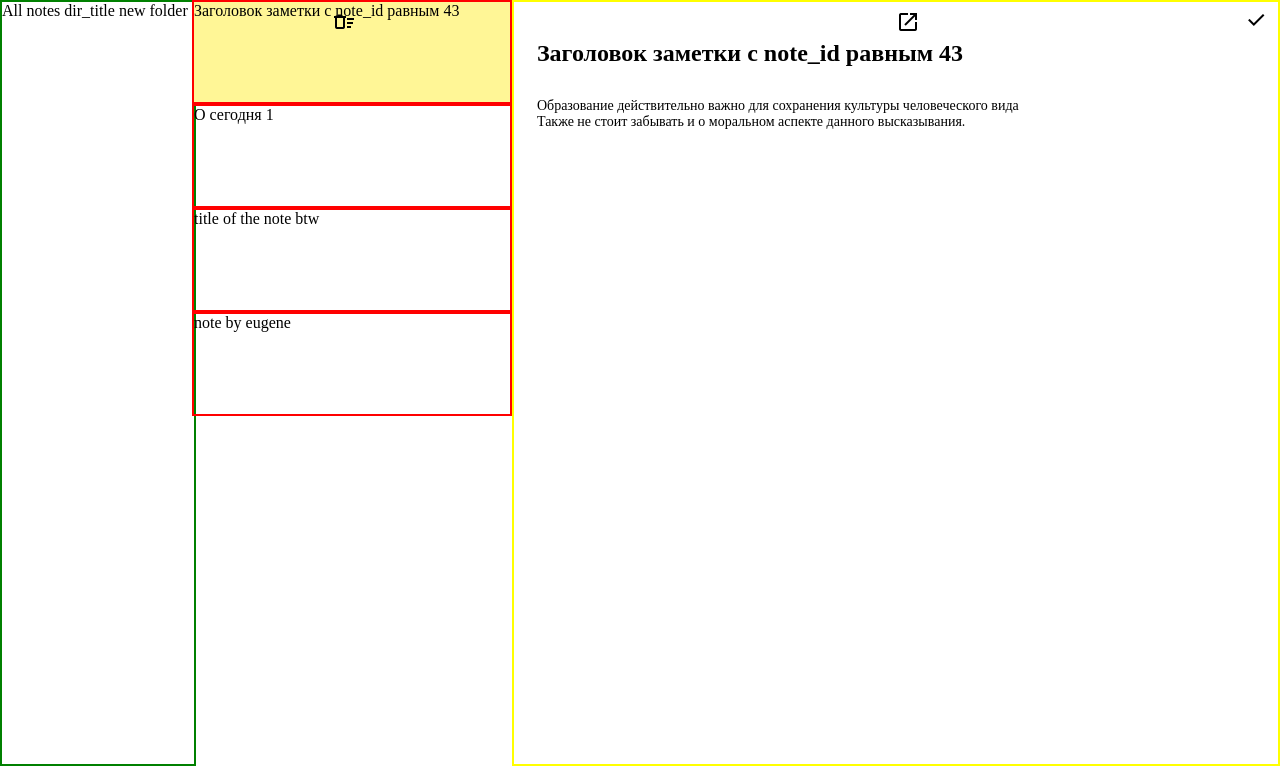
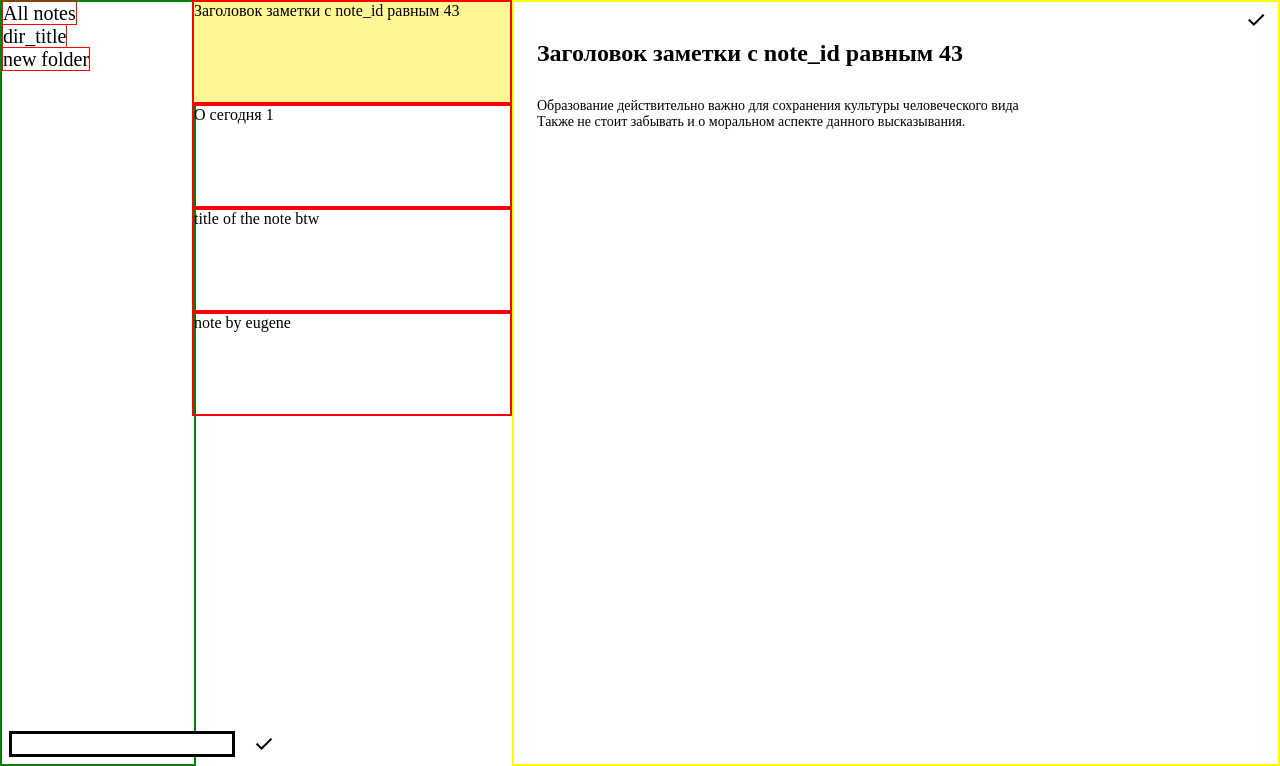
Before and after one commit to dvch-eugene/Proda, a Django app: page /notes/43 in a window 1280 px wide. Shown: the part 40-806 px from the top of the page. Run offline with Django 4.2, Linux system fonts and the light colour scheme; a user stored in the database is signed in; data comes from the database, SQL or seed files in the repository; both versions use the stored data as it was after the commit.

Commit message:
Added notes filtering by directories. Changed redirects

```diff
--- a/Proda/notes/admin.py
+++ b/Proda/notes/admin.py
@@ -2,6 +2,8 @@ from django.contrib import admin
 
 from .models import *
 
+class NoteAdmin(admin.ModelAdmin):
+    list_display = ('id', 'title', 'content', 'owner', 'directory')
 
-admin.site.register(Note)
+admin.site.register(Note, NoteAdmin)
 admin.site.register(NoteDirectory)
--- a/Proda/notes/forms.py
+++ b/Proda/notes/forms.py
@@ -10,3 +10,6 @@ class EditNoteForm(forms.Form):
         if len(title) >= 0:
             title += '\n'
             return title
+
+class AddDirectoryForm(forms.Form):
+    title = forms.CharField(label='Title', max_length=50)
--- a/Proda/notes/models.py
+++ b/Proda/notes/models.py
@@ -8,6 +8,7 @@ class Note(models.Model):
     time_created = models.DateTimeField(auto_now_add=True)
     time_updated = models.DateTimeField(auto_now=True)
     owner = models.ForeignKey(settings.AUTH_USER_MODEL, on_delete=models.CASCADE)
+    directory = models.ForeignKey('NoteDirectory', on_delete=models.CASCADE)
 
     def __str__(self):
         return f"{self.title} : {self.owner.username}"
--- a/Proda/notes/static/notes/css/notes.css
+++ b/Proda/notes/static/notes/css/notes.css
@@ -17,6 +17,22 @@
     border: 2px solid;
     border-color: green;
 }
+
+
+
+.dir-list-a{
+    font-family: 'Jetbrains Mono';
+    font-size: 20px;
+    font-weight:500;
+    border: 1px solid red;
+}
+
+.dir-selected {
+    font-family: 'Jetbrains Mono';
+    font-size: 20px;
+    font-weight:500;
+}
+
 .notes-list{
     position: absolute;
     top: 0;
@@ -109,5 +125,30 @@ textarea{
 
     font-family: 'Jetbrains Mono';
     font-size: 14px;
+}
 
+
+#add-dir-form{
+    position: absolute;
+    bottom: 0;
 }
+
+#dir-title-field{
+    height: 20px;
+    width: 220px;
+    margin-bottom: 10px;
+    margin-left: 10px;
+
+    font-family: 'Jetbrains Mono';
+    font-size: 14px;
+}
+
+#add-dir-btn {
+    position: absolute;
+    bottom: 5px;
+    left: 250px;
+}
+
+#dir-title-field{
+    outline: solid;
+}
--- a/Proda/notes/templates/notes/notes.html
+++ b/Proda/notes/templates/notes/notes.html
@@ -7,21 +7,37 @@
 
 {% block content %}
 <div class="note-space">
-    <div class="directories">
+    <div id="dir-list" class="directories">
         {% for dir in directories %}
-        <a href="#">{{dir.title}}</a>
+        {% if dir == dir_selected %}
+        <a class="dir-selected" href="">{{dir.title}}</a><br>
+        {% else %}
+        <a class="dir-list-a" href="{% url 'notes_dir' dir_id=dir.pk %}">{{dir.title}}</a><br>
+        {% endif %}
         {% endfor %}
+
+        <form id="add-dir-form" action="{% url 'add_directory' %}" method="post">
+            {% csrf_token %}
+            <input id="dir-title-field" type="text" name="title"></input>
+            <button id="add-dir-btn" type="submit">
+                <span class="material-symbols-outlined">
+                    done
+                </span>
+            </button>
+
+            </button>
+        </form>
     </div>
     <div class="notes-list">
         {% for note in notes %}
         {% if note == note_selected %}
-        <a href="{% url 'notes' note.pk %}">
+        <a href="{% url 'notes_dir_w_note' dir_id=dir_id note_id=note.pk  %}">
             <div class="note-preview-selected">
                 {{note.title}}
             </div>
         </a>
         {% else %}
-        <a href="{% url 'notes' note.pk %}">
+        <a href="{% url 'notes_dir_w_note' dir_id=dir_id note_id=note.pk %}">
             <div class="note-preview">
                 {{note.title}}
             </div>
@@ -30,25 +46,9 @@
         {% endfor %}
     </div>
     <div class="note-field">
-        <div class="note-toolbar">
-            <button id="delete-note">
-                <a href="{% url 'note_delete' note_id=note_selected.pk %}">
-                    <span class="material-symbols-outlined">delete_sweep</span>
-                </a>
-            </button>
-            <!-- <button id="tune-note">
-                <a href="{% url 'note_edit' note_id=note_selected.pk %}">
-                    <span class="material-symbols-outlined">tune</span>
-                </a>
-            </button> -->
-            <button id="add-note">
-                <a href="{% url 'note_add' %}">
-                    <span class="material-symbols-outlined">open_in_new</span>
-                </a>
-            </button>
-        </div>
+
         <div class="note-userspace">
-            <form id="note-form" action="{% url 'note_edit' note_id=note_selected.pk %}" method="post">
+            <form id="note-form" action="{% url 'note_edit' dir_id=dir_id note_id=note_selected.pk %}" method="post">
                 {% csrf_token %}
                 <textarea id="note-title-field" type="text" name="title">{{ note_selected.title }}</textarea>
                 <textarea id="note-content-field" type="text" name="content">{{ note_selected.content }}</textarea>
--- a/Proda/notes/urls.py
+++ b/Proda/notes/urls.py
@@ -4,7 +4,10 @@ from .views import *
 urlpatterns = [
     path('', get_notes, name='note_home'),
     path('<int:note_id>', NotesView.as_view(), name='notes'),
+    path('dir/<int:dir_id>', NoteDirectoriesView.as_view(), name='notes_dir'),
+    path('dir/<int:dir_id>/<int:note_id>', NoteDirectoriesView.as_view(), name='notes_dir_w_note'),
     path('add/', add_note, name='note_add'),
     path('delete/<int:note_id>/', delete_note, name='note_delete'),
-    path('edit/<int:note_id>/', UpdateNote.as_view(), name='note_edit'),
+    path('edit/<int:dir_id>/<int:note_id>/', UpdateNote.as_view(), name='note_edit'),
+    path('add_dir/', add_dirrectory, name='add_directory'),
 ]
--- a/Proda/notes/utils.py
+++ b/Proda/notes/utils.py
@@ -4,15 +4,30 @@ class DataMixin:
     def get_user_context(self, **kwargs):
         context = kwargs
         context['service_title'] = 'Заметки'
-
-        context['notes'] = Note.objects.filter(owner=self.request.user.pk)
+        if 'dir_id' in self.kwargs :
+            note_dir = NoteDirectory.objects.get(pk=self.kwargs['dir_id'])
+            context['notes'] = Note.objects.filter(directory=note_dir).filter(owner=self.request.user.pk)
+            if 'note_id' in self.kwargs:
+                context['note_selected'] = Note.objects.get(pk=self.kwargs['note_id'])
+                context['dir_selected'] = self.kwargs['dir_id']
+            else:
+                context['note_selected'] = Note.objects.filter(directory=note_dir).first()
+                context['note_id'] = context['note_selected']
+        else:
+            context['note_selected'] = Note.objects.get(pk=context['note_id'])
+            context['notes'] = Note.objects.filter(owner=self.request.user.pk)
+            context['note_id'] = context['note_selected']
+            if 'dir_selected' in self.kwargs:
+                context['dir_id'] = context['dir_selected']
+            else:
+                context['dir_id'] = NoteDirectory.objects.filter(owner=self.request.user.pk).first().pk
 
         if NoteDirectory.objects.filter(title='All notes'):
             context['directories'] = NoteDirectory.objects.filter(owner=self.request.user.pk)
         else:
             NoteDirectory.objects.create(title='All notes', notes=None, owner=self.request.user)
 
-        context['note_selected'] = Note.objects.get(pk=self.kwargs['note_id'])
+        # context['note_selected'] = Note.objects.get(pk=self.kwargs['note_id'])
 
 
         return context
--- a/Proda/notes/views.py
+++ b/Proda/notes/views.py
@@ -1,6 +1,6 @@
-from django.shortcuts import reverse, redirect, render
+from django.shortcuts import reverse, redirect
 from django.http import HttpResponseRedirect
-from django.views.generic import ListView, UpdateView, FormView
+from django.views.generic import ListView, FormView
 
 from .models import *
 from notes.models import *
@@ -14,15 +14,33 @@ def get_notes(request):
 
 
 def delete_note(request, note_id):
-    Note.objects.filter(pk=note_id).delete()
-    first_note = Note.objects.filter(owner=request.user.pk).first().pk
-    return HttpResponseRedirect(reverse('notes', args=[first_note]))
+    Note.objects.get(pk=note_id).delete()
+    return HttpResponseRedirect(reverse('note_home'))
 
 
 def add_note(request):
     note = Note.objects.create(title='', content='', owner=request.user)
     return HttpResponseRedirect(reverse('notes', args=[note.pk]))
 
+def add_dirrectory(request):
+    if request.method == "POST":
+        form = AddDirectoryForm(request.POST)
+        if form.is_valid():
+            dir_title = form.cleaned_data['title']
+            NoteDirectory.objects.create(title=dir_title, owner=request.user)
+    return HttpResponseRedirect(reverse('note_home'))
+
+
+class NoteDirectoriesView(DataMixin, ListView):
+    model = NoteDirectory
+    context_object_name = 'dirs'
+    template_name = 'notes/notes.html'
+
+    def get_context_data(self, *, object_list=None, **kwargs):
+        context = super().get_context_data(**kwargs)
+        c_def = self.get_user_context(dir_id=self.kwargs['dir_id'])
+
+        return dict(list(context.items())+list(c_def.items()))
 
 class NotesView(DataMixin, ListView):
     model = Note
@@ -30,16 +48,20 @@ class NotesView(DataMixin, ListView):
     template_name = 'notes/notes.html'
 
     def get_context_data(self, *, object_list=None, **kwargs):
+        context = super().get_context_data(**kwargs)
         first_note = Note.objects.filter(owner=self.request.user.pk).first().pk
         try:
             self.kwargs['note_id']
         except KeyError:
+            context['note_id'] = first_note
             redirect(f'notes/{first_note}/')
 
-        context = super().get_context_data(**kwargs)
+        context['dir_selected'] = NoteDirectory.objects.filter(owner=self.request.user.pk).first().pk
+        if 'note_id' in self.kwargs:
+            c_def = self.get_user_context(note_id=self.kwargs['note_id'])
+        else:
+            c_def = self.get_user_context(note_id=first_note)
 
-        c_def = self.get_user_context()
-        redirect(f'notes/{first_note}')
         return dict(list(context.items())+list(c_def.items()))
 
 class UpdateNote(DataMixin, FormView):
@@ -49,7 +71,8 @@ class UpdateNote(DataMixin, FormView):
 
     def get_context_data(self, *, object_list=None, **kwargs):
         context = super().get_context_data(**kwargs)
-        c_def = self.get_user_context()
+        c_def = self.get_user_context(note_id=self.kwargs['note_id'])
+
         return dict(list(context.items())+list(c_def.items()))
 
     def form_valid(self, form):
@@ -59,4 +82,21 @@ class UpdateNote(DataMixin, FormView):
         note.title = form.cleaned_data['title']
         note.content = form.cleaned_data['content']
         note.save()
-        return redirect('note_home')
+        return redirect('notes_dir_w_note', dir_id=context['dir_selected'], note_id=context['note_id'])
+
+# class AddDirectory(DataMixin, FormView):
+#     form_class = AddDirectoryForm
+#     template_name = 'notes/notes.html'
+#     form = AddDirectoryForm
+
+#     def get_context_data(self, *, object_list=None, **kwargs):
+#         context = super().get_context_data(**kwargs)
+#         c_def = self.get_user_context()
+#         return dict(list(context.items())+list(c_def.items()))
+
+#     def form_valid(self, form):
+#         context = self.get_context_data()
+#         dir_title = form.cleaned_data['title']
+#         dir_owner = self.request.user.pk
+#         new_directory = NoteDirectory.objects.create()
+#         return redirect('note_home')
```
Also changed, not shown: Proda/db.sqlite3, Proda/notes/static/notes/js/notes.js (line endings or trailing spaces).
